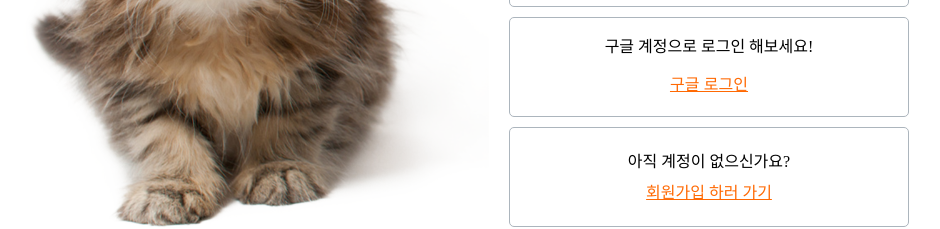
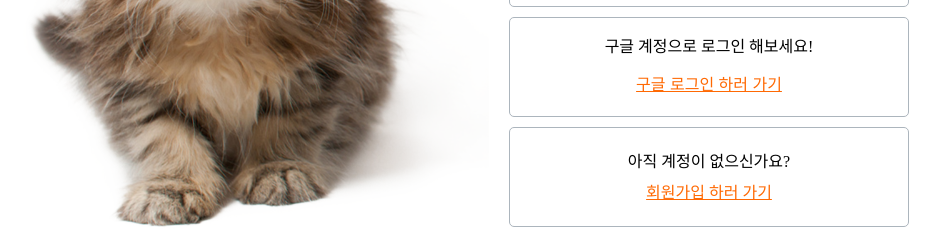
Before and after one commit to parkminjo/news-feed, a React (Vite) app: page /login in a window 1280 px wide. Shown: the part 408-637 px from the top of the page, without its empty margins (191-1131 px from the left). Built offline with nearby package versions, Linux system fonts and the light colour scheme; no server answers.

Commit message:
design: 구글 로그인 하러 가기로 수정

```diff
--- a/src/components/features/Login/LoginForm.jsx
+++ b/src/components/features/Login/LoginForm.jsx
@@ -92,7 +92,7 @@ const LoginForm = () => {
         <StSignUpWrapper>
           <StContextText>구글 계정으로 로그인 해보세요!</StContextText>
           <StSocialLogin type="button" onClick={handleGoogleLogin}>
-            구글 로그인
+            구글 로그인 하러 가기
           </StSocialLogin>
         </StSignUpWrapper>
         <StSignUpWrapper>
```
